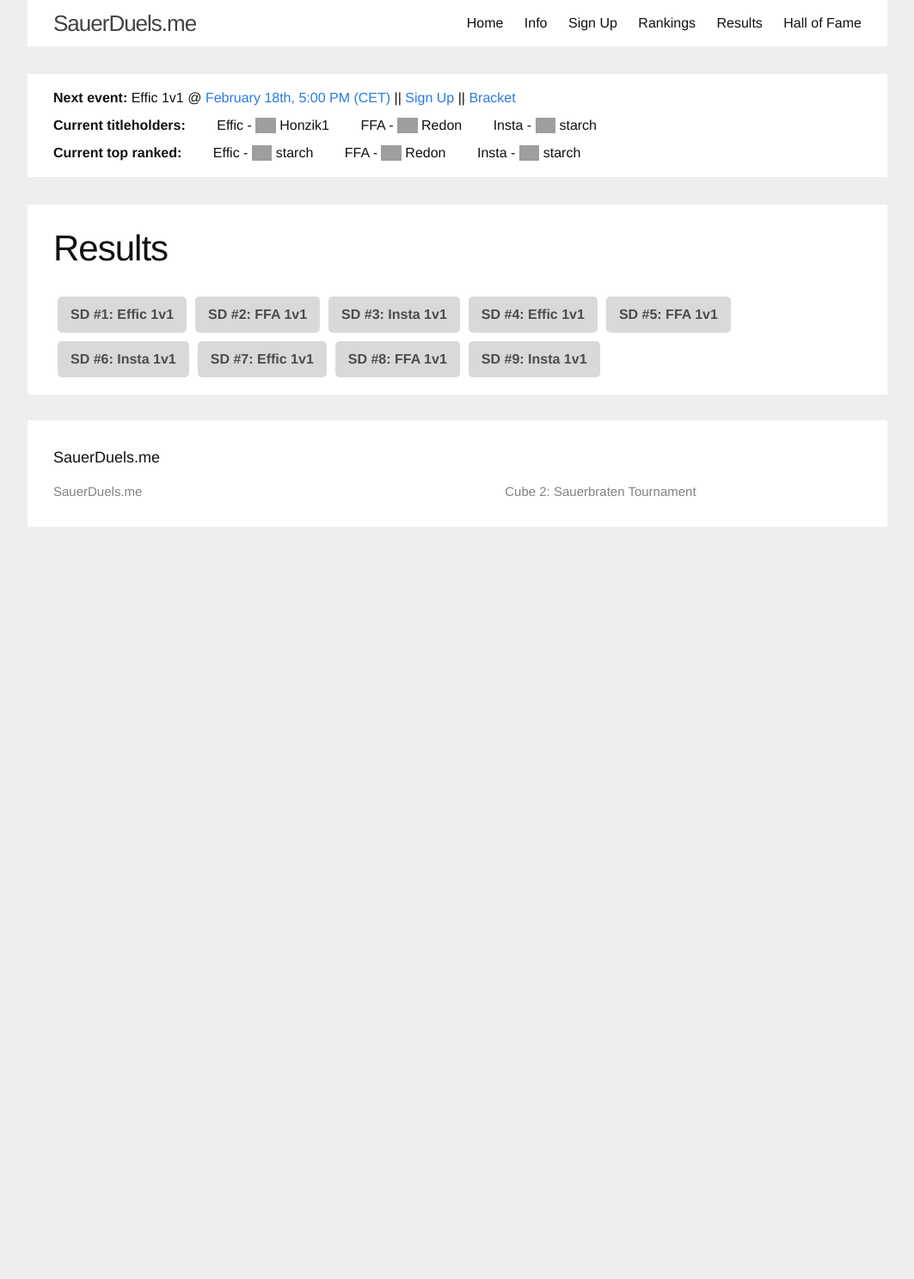
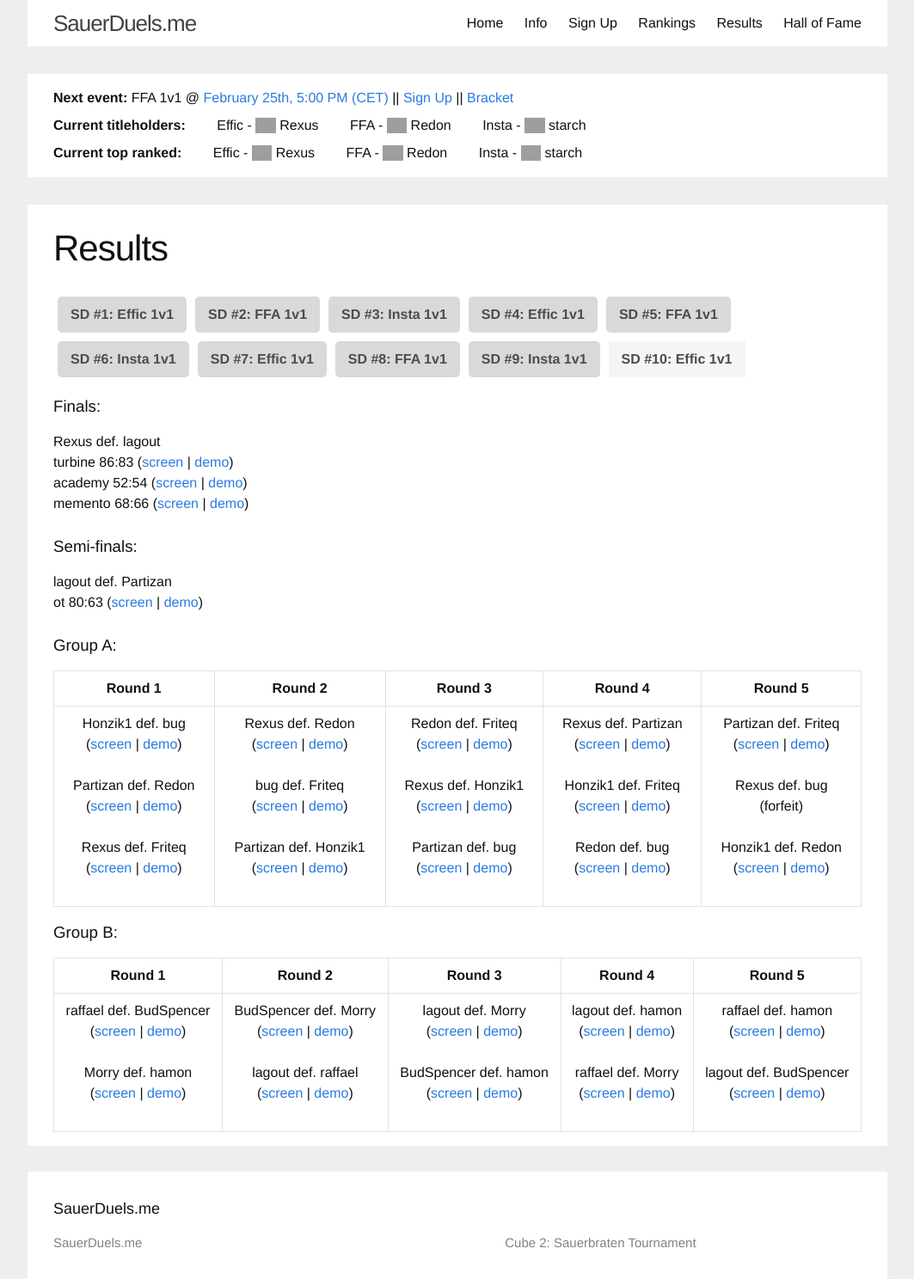
Before and after one commit to sauerduels/website, a Jekyll site: the page built from _events/sd10-effic.md, in a window 1280 px wide. Shown: the whole page at 86% size, without its empty margins (108-1171 px from the left). Built offline with Jekyll 4.4.1, drawn with Linux system fonts in a browser that asks for light colours; before the commit the page ends 900 px from its top, so only the background shows below that; grey boxes are pictures that could not be loaded.

Commit message:
update site after sd10

```diff
--- a/_events/sd10-effic.md
+++ b/_events/sd10-effic.md
@@ -2,7 +2,76 @@
 title: Effic 1v1
 index: 10
 date: '2018-02-18 18:00:00 +01:00'
-signupurl: http://challonge.com/tournaments/signup/63S4TjVTXg
-bracketurl: http://sauerduels.challonge.com/sd10effic
-completed: false
+completed: true
+finals:
+  result: Rexus def. lagout
+  games:
+    - title: turbine 86:83
+      slug: sd10_final_lagout_vs_rexus_game1
+    - title: academy 52:54
+      slug: sd10_final_lagout_vs_rexus_game2
+    - title: memento 68:66
+      slug: sd10_final_lagout_vs_rexus_game3
+semis:
+  result: Rexus def. raffael
+  games:
+    - title: academy 38:36
+      slug: sd10_semifinal_raffael_vs_rexus_game1
+  result: lagout def. Partizan
+  games:
+    - title: ot 80:63
+      slug: sd10_semifinal_lagout_vs_partizan_game1
+groups:
+  a:
+    - - result: Honzik1 def. bug
+        slug: sd10_bug_vs_honzik1
+      - result: Partizan def. Redon
+        slug: sd10_partizan_vs_redon
+      - result: Rexus def. Friteq
+        slug: sd10_friteq_vs_rexus
+    - - result: Rexus def. Redon
+        slug: sd10_redon_vs_rexus
+      - result: bug def. Friteq
+        slug: sd10_bug_vs_friteq
+      - result: Partizan def. Honzik1
+        slug: sd10_honzik1_vs_partizan
+    - - result: Redon def. Friteq
+        slug: sd10_friteq_vs_redon
+      - result: Rexus def. Honzik1
+        slug: sd10_honzik1_vs_rexus
+      - result: Partizan def. bug
+        slug: sd10_bug_vs_partizan
+    - - result: Rexus def. Partizan
+        slug: sd10_partizan_vs_rexus
+      - result: Honzik1 def. Friteq
+        slug: sd10_friteq_vs_honzik1
+      - result: Redon def. bug
+        slug: sd10_bug_vs_redon
+    - - result: Partizan def. Friteq
+        slug: sd10_friteq_vs_partizan
+      - result: Rexus def. bug
+        slug:
+      - result: Honzik1 def. Redon
+        slug: sd09_honzik1_vs_redon
+  b:
+    - - result: raffael def. BudSpencer
+        slug: sd10_budspencer_vs_raffael
+      - result: Morry def. hamon
+        slug: sd10_hamon_vs_morry
+    - - result: BudSpencer def. Morry
+        slug: sd10_budspencer_vs_morry
+      - result: lagout def. raffael
+        slug: sd10_lagout_vs_raffael
+    - - result: lagout def. Morry
+        slug: sd10_lagout_vs_morry
+      - result: BudSpencer def. hamon
+        slug: sd10_budspencer_vs_hamon
+    - - result: lagout def. hamon
+        slug: sd10_hamon_vs_lagout
+      - result: raffael def. Morry
+        slug: sd10_morry_vs_raffael
+    - - result: raffael def. hamon
+        slug: sd10_hamon_vs_raffael
+      - result: lagout def. BudSpencer
+        slug: sd10_budspencer_vs_lagout
 ---
```
Also changed, not shown: _events/sd11-ffa.md (+1 -1 lines), hof.html (+14 -9 lines).
